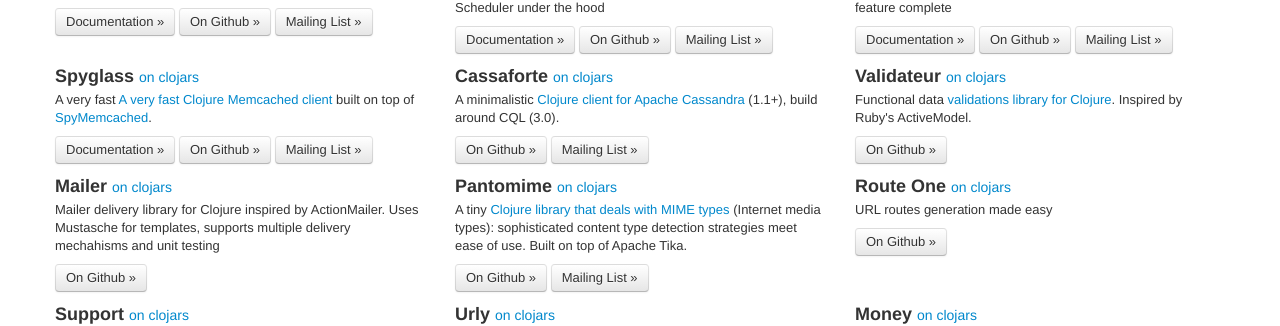
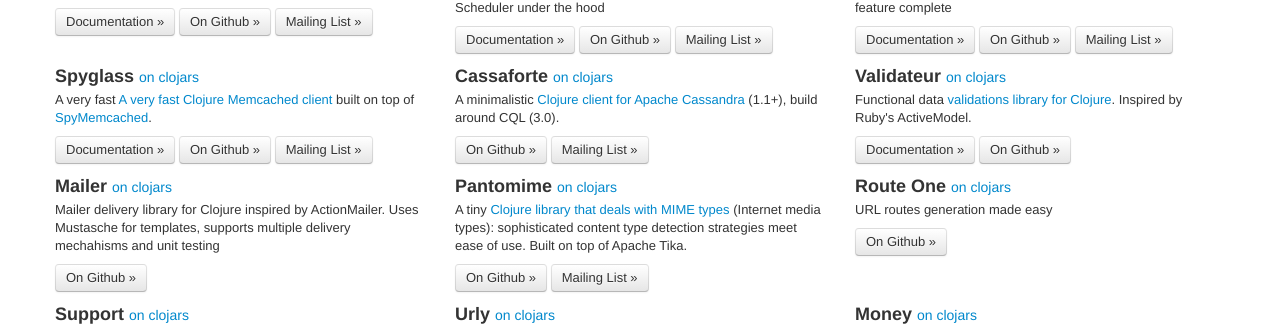
Before and after one commit to clojurewerkz/clojurewerkz.org, a Jekyll site: the page built from index.html, in a window 1280 px wide. Shown: the part 646-972 px from the top of the page. Built offline with Jekyll 4.4.1, drawn with Linux system fonts in a browser that asks for light colours; some web fonts are replaced.

Commit message:
Link to Validateur's new shiny doc site

```diff
--- a/index.html
+++ b/index.html
@@ -95,7 +95,10 @@
   <div class='span4'>
     <h3>Validateur <small><a href="https://clojars.org/com.novemberain/validateur">on clojars</a></small></h3>
     <p>Functional data <a href="https://github.com/michaelklishin/validateur">validations library for Clojure</a>. Inspired by Ruby's ActiveModel.</p>
-    <p><a class='btn' href='https://github.com/michaelklishin/validateur'>On Github »</a></p>
+    <p>
+      <a class='btn' href='http://clojurevalidations.info'>Documentation »</a>
+      <a class='btn' href='https://github.com/michaelklishin/validateur'>On Github »</a>
+    </p>
   </div>
 </div>
 
```
